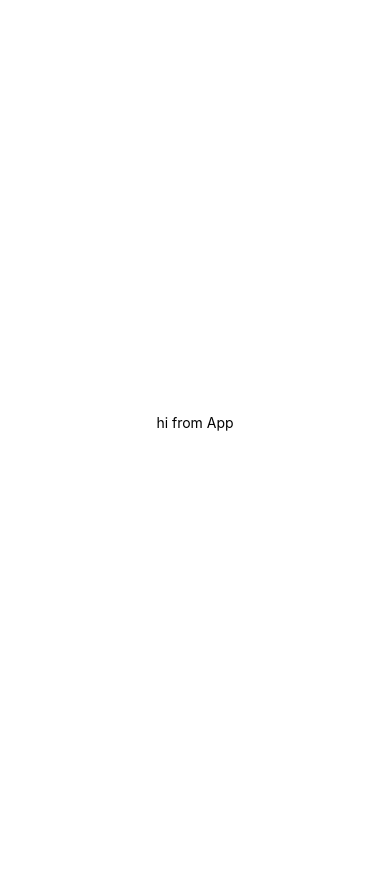
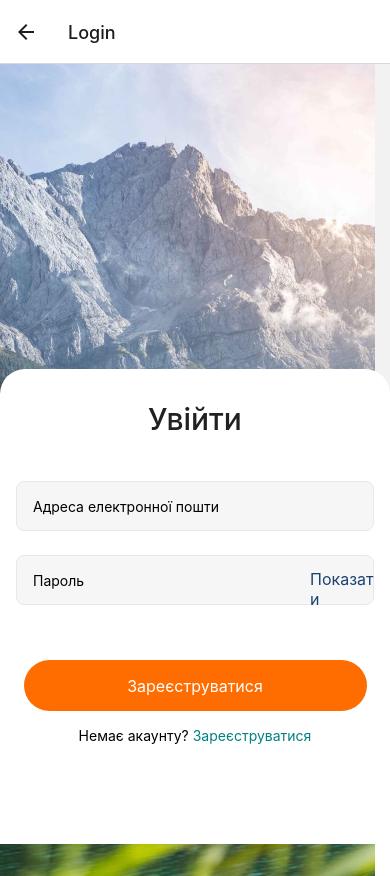
Before and after one commit to Stas-0k/AwesomeProject-react_native, a React Native app: screen /Login in a window 390 px wide. Before the commit the page ends 844 px from the top, so only its background shows below. Built offline with nearby package versions, Linux system fonts and the light colour scheme.

Commit message:
commit
commit

```diff
--- a/App.js
+++ b/App.js
@@ -1,24 +1,28 @@
-import {
-  Text,
-  View,
-  StyleSheet,
-} from "react-native";
+import { Text, View, StyleSheet } from "react-native";
 import React from "react";
+import { NavigationContainer } from "@react-navigation/native";
+import "react-native-gesture-handler";
+import { createStackNavigator } from "@react-navigation/stack";
+import RegistrationScreen from "./screens/RegistrationScreen";
+import LoginScreen from "./screens/LoginScreen";
 
+const MainStack = createStackNavigator();
 
 export default function App() {
-
-    return (
-        <View style={styles.container}>
-            <Text>hi from App</Text>
-        </View>
-    )
+  return (
+    <NavigationContainer>
+      <MainStack.Navigator>
+        <MainStack.Screen name="Registration" component={RegistrationScreen} />
+        <MainStack.Screen name="Login" component={LoginScreen} />
+      </MainStack.Navigator>
+    </NavigationContainer>
+  );
 }
 
 const styles = StyleSheet.create({
   container: {
     flex: 1,
-    justifyContent: 'center',
-    alignItems:'center',
+    justifyContent: "center",
+    alignItems: "center",
   },
-})
+});
--- a/screens/LoginScreen.js
+++ b/screens/LoginScreen.js
@@ -9,10 +9,11 @@ import {
   Platform,
   TouchableWithoutFeedback,
   Keyboard,
+  TouchableOpacity,
 } from "react-native";
 import React, { useState } from "react";
 
-export default function LoginScreen() {
+export default function LoginScreen({navigation}) {
 
   const [email, setEmail] = useState("")
   const [password, setPassword] = useState("")
@@ -33,7 +34,7 @@ export default function LoginScreen() {
     <TouchableWithoutFeedback onPress={Keyboard.dismiss}>
       <View style={styles.container}>
         <ImageBackground
-          source={require("./PhotoBG.png")}
+          source={require("../PhotoBG.png")}
           resizeMode="cover"
           style={styles.image}
         >
@@ -75,8 +76,10 @@ export default function LoginScreen() {
             <Pressable style={styles.button} onPress={onLogin}>
               <Text style={styles.textBttn}>Зареєструватися</Text>
             </Pressable>
-
-            <Text style={styles.underText}>Немає акаунту? Зареєструватися</Text>
+            <View style={styles.underCont}>
+              <Text style={styles.underText}>Немає акаунту? </Text>
+              <TouchableOpacity style={styles.navBttn}  onPress={() => navigation.navigate("Registration")}><Text style={styles.navText}>Зареєструватися</Text></TouchableOpacity>
+              </View>
           </KeyboardAvoidingView>
         </ImageBackground>
       </View>
@@ -87,6 +90,20 @@ export default function LoginScreen() {
 const styles = StyleSheet.create({
   container: {
     flex: 1,
+  },
+  underCont: {
+    display:'flex-box',
+    marginBottom: 100,
+    flexDirection: 'row',
+    justifyContent: 'center',
+    alignItems:'center',
+  },
+  navBttn: {
+    color:'red',
+  },
+
+  navText:{
+    color:'teal',
   },
   image: {
     flex: 1,
@@ -149,9 +166,6 @@ const styles = StyleSheet.create({
     fontWeight: 500,
     color: "rgba(33, 33, 33, 1)",
   },
-  underText: {
-    marginBottom: 100,
-  },
 
   showBttn: {
     height: 19,
--- a/screens/RegistrationScreen.js
+++ b/screens/RegistrationScreen.js
@@ -9,11 +9,13 @@ import {
   Platform,
   TouchableWithoutFeedback,
   Keyboard,
+  Button,
+  TouchableOpacity,
 } from "react-native";
 import React, { useState } from "react";
 import Icon from "react-native-vector-icons/FontAwesome";
 
-export default function RegistrationScreen() {
+export default function RegistrationScreen({navigation}) {
 
   const [focus1, setFocus1] = useState(false);
   const [focus2, setFocus2] = useState(false);
@@ -39,7 +41,7 @@ export default function RegistrationScreen() {
     <TouchableWithoutFeedback onPress={Keyboard.dismiss}>
       <View style={styles.container}>
         <ImageBackground
-          source={require("./PhotoBG.png")}
+          source={require("../PhotoBG.png")}
           resizeMode="cover"
           style={styles.image}
         >
@@ -102,8 +104,10 @@ export default function RegistrationScreen() {
               size={24}
               color="rgba(255, 108, 0, 1)"
             />
-
-            <Text style={styles.underText}>Вже є акаунт? Увійти</Text>
+            <View style={styles.underCont}>
+              <Text style={styles.underText}>Вже є акаунт? </Text>
+                <TouchableOpacity style={styles.navBttn}  onPress={() => navigation.navigate("Login")}><Text style={styles.navText}>Увійти</Text></TouchableOpacity>
+              </View>
           </KeyboardAvoidingView>
         </ImageBackground>
       </View>
@@ -115,6 +119,22 @@ const styles = StyleSheet.create({
   container: {
     flex: 1,
   },
+
+  underCont: {
+    display:'flex-box',
+    marginBottom: 50,
+    flexDirection: 'row',
+    justifyContent: 'center',
+    alignItems:'center',
+  },
+  navBttn: {
+    color:'red',
+  },
+
+  navText:{
+    color:'teal',
+  },
+
   image: {
     flex: 1,
     justifyContent: "center",
@@ -176,9 +196,7 @@ const styles = StyleSheet.create({
     fontWeight: 500,
     color: "rgba(33, 33, 33, 1)",
   },
-  underText: {
-    marginBottom: 50,
-  },
+
 
   showBttn: {
     height: 19,
```
Also changed, not shown: package.json (+7 -2 lines), screens/CommentsScreen.js (added), screens/CreatePostsScreen.js (added), screens/Home.js (added), screens/MapScreen.js (added), screens/ProfileScreen.js (added), 1 other file (tests, documents, lock files or other folders).
